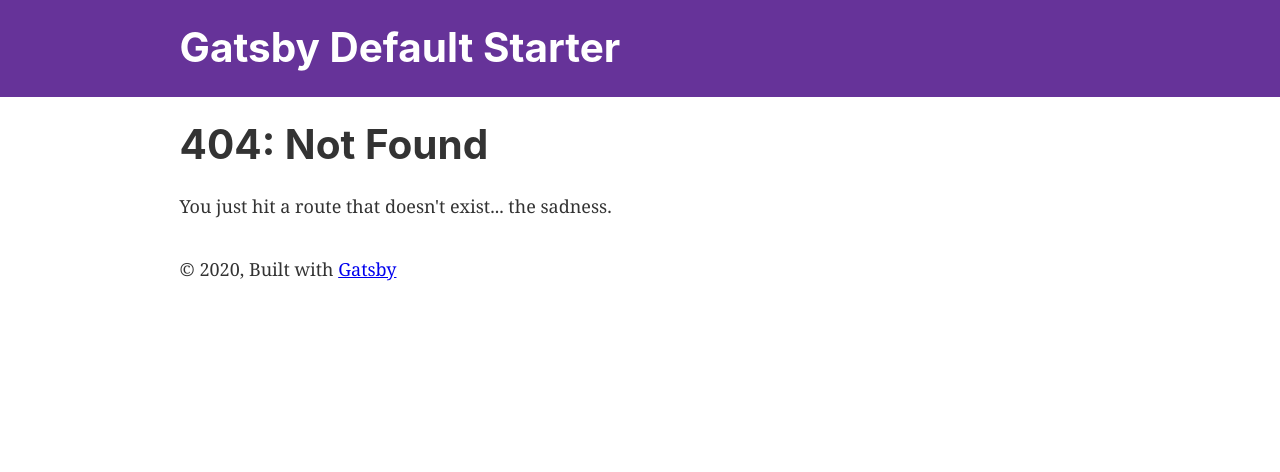
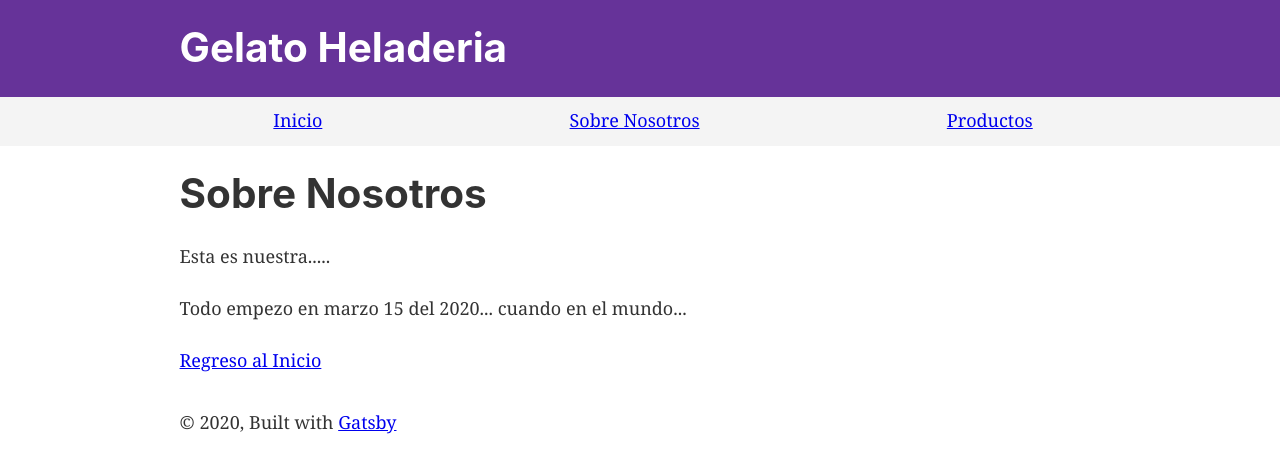
Before and after one commit to Samvw90/gatsby-demo, a Gatsby site: page /about in a window 1280 px wide. Before the commit this address had no page. Built offline with nearby package versions, Linux system fonts and the light colour scheme; Gatsby itself is replaced by a stand-in of ours.

Commit message:
First Commit Gatsby Demo

```diff
--- a/gatsby-config.js
+++ b/gatsby-config.js
@@ -1,8 +1,8 @@
 module.exports = {
   siteMetadata: {
-    title: `Gatsby Default Starter`,
-    description: `Kick off your next, great Gatsby project with this default starter. This barebones starter ships with the main Gatsby configuration files you might need.`,
-    author: `@gatsbyjs`,
+    title: `Gelato Heladeria`,
+    description: `Heladeria artesanal establecida en la ciudad de Medellin desde el 2020. Producimos helados artesanales de sabores naturales y sin conservantes. Ademas manejamos una linea de productos veganos y para mascotas.`,
+    author: `@SamDev`,
   },
   plugins: [
     `gatsby-plugin-react-helmet`,
--- a/src/components/header.js
+++ b/src/components/header.js
@@ -6,7 +6,7 @@ const Header = ({ siteTitle }) => (
   <header
     style={{
       background: `rebeccapurple`,
-      marginBottom: `1.45rem`,
+      marginBottom: `0`,
     }}
   >
     <div
--- a/src/components/layout.js
+++ b/src/components/layout.js
@@ -8,6 +8,7 @@
 import React from "react"
 import PropTypes from "prop-types"
 import { useStaticQuery, graphql } from "gatsby"
+import Menu from "./menu"
 
 import Header from "./header"
 import "./layout.css"
@@ -26,6 +27,7 @@ const Layout = ({ children }) => {
   return (
     <>
       <Header siteTitle={data.site.siteMetadata?.title || `Title`} />
+      <Menu />
       <div
         style={{
           margin: `0 auto`,
@@ -34,9 +36,11 @@ const Layout = ({ children }) => {
         }}
       >
         <main>{children}</main>
-        <footer style={{
-          marginTop: `2rem`
-        }}>
+        <footer
+          style={{
+            marginTop: `2rem`,
+          }}
+        >
           © {new Date().getFullYear()}, Built with
           {` `}
           <a href="https://www.gatsbyjs.com">Gatsby</a>
--- /dev/null
+++ b/src/components/menu.js
@@ -0,0 +1,33 @@
+import React from "react"
+import { Link } from "gatsby"
+
+const Menu = () => {
+  return (
+    <div
+      style={{
+        background: "#f4f4f4",
+        paddingTop: "10px",
+      }}
+    >
+      <ul
+        style={{
+          listStyle: "none",
+          display: "flex",
+          justifyContent: "space-evenly",
+        }}
+      >
+        <li>
+          <Link to="/">Inicio</Link>
+        </li>
+        <li>
+          <Link to="/about">Sobre Nosotros</Link>
+        </li>
+        <li>
+          <Link to="/productos">Productos</Link>
+        </li>
+      </ul>
+    </div>
+  )
+}
+
+export default Menu
--- /dev/null
+++ b/src/pages/about.js
@@ -0,0 +1,20 @@
+import React from "react"
+import { Link } from "gatsby"
+import Layout from "../components/layout"
+import SEO from "../components/seo"
+
+const AboutPage = () => {
+  return (
+    <Layout>
+      <SEO title="About" />
+      <div>
+        <h1>Sobre Nosotros</h1>
+        <p>Esta es nuestra.....</p>
+        <p>Todo empezo en marzo 15 del 2020... cuando en el mundo...</p>
+        <Link to="/">Regreso al Inicio</Link>
+      </div>
+    </Layout>
+  )
+}
+
+export default AboutPage
--- a/src/pages/index.js
+++ b/src/pages/index.js
@@ -8,14 +8,13 @@ import SEO from "../components/seo"
 const IndexPage = () => (
   <Layout>
     <SEO title="Home" />
-    <h1>Hi people</h1>
-    <p>Welcome to your new Gatsby site.</p>
-    <p>Now go build something great.</p>
+    <h1>Bienvenido to Gelato Heladeria!</h1>
+    <p>Descubre todo un mundo de sabor sin ningun remordimiento!</p>
     <div style={{ maxWidth: `300px`, marginBottom: `1.45rem` }}>
       <Image />
     </div>
-    <Link to="/page-2/">Go to page 2</Link> <br />
-    <Link to="/using-typescript/">Go to "Using TypeScript"</Link>
+    <Link to="/about">Sobre Nosotros</Link> <br />
+    <Link to="/productos">Productos</Link> <br />
   </Layout>
 )
 
```
Also changed, not shown: src/pages/page-2.js (deleted, +0 -16 lines), src/pages/productos.js (added, +31 -0 lines).
